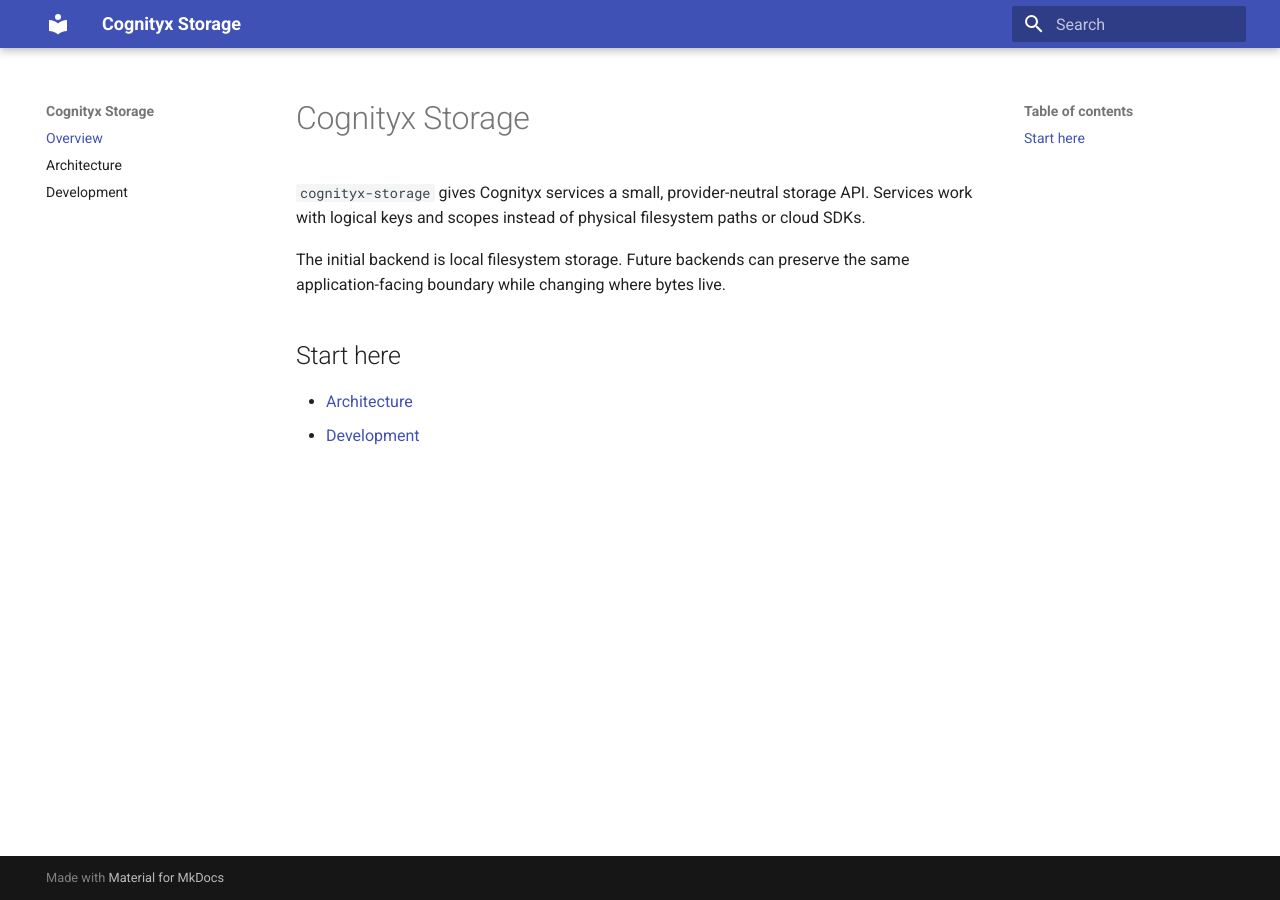
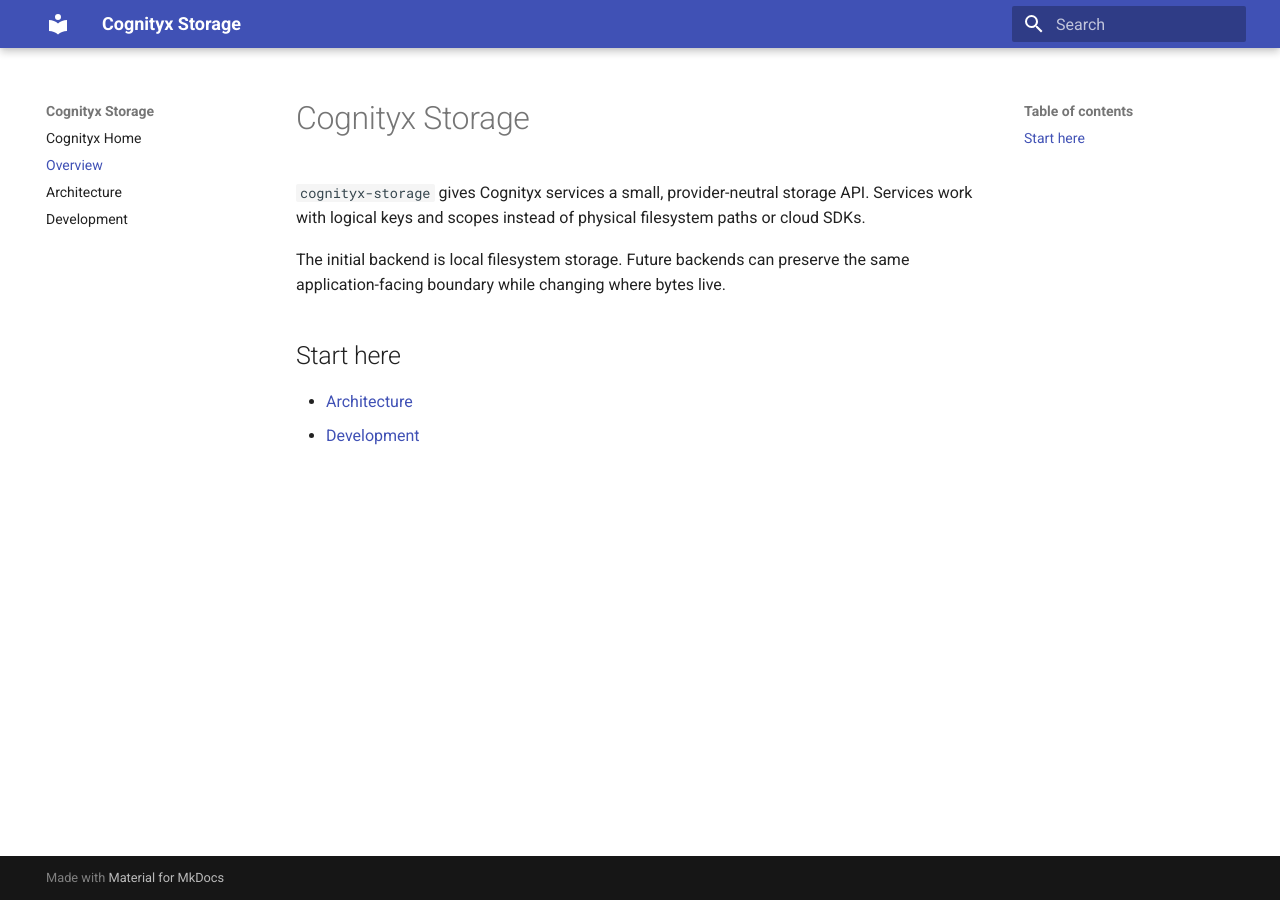
Before and after one commit to cognityx/cognityx-storage, an MkDocs documentation site: the page built from docs/index.md, in a window 1280 px wide. Built offline with MkDocs 1.6.1 and Material for MkDocs 9.7.7, drawn with Linux system fonts in a browser that asks for light colours.

Commit message:
Link documentation to Cognityx home

```diff
--- a/mkdocs.yml
+++ b/mkdocs.yml
@@ -14,6 +14,7 @@
   - attr_list
   - pymdownx.superfences
 nav:
+  - Cognityx Home: https://cognityx.github.io/
   - Overview: index.md
   - Architecture: architecture.md
   - Development: development.md
```
